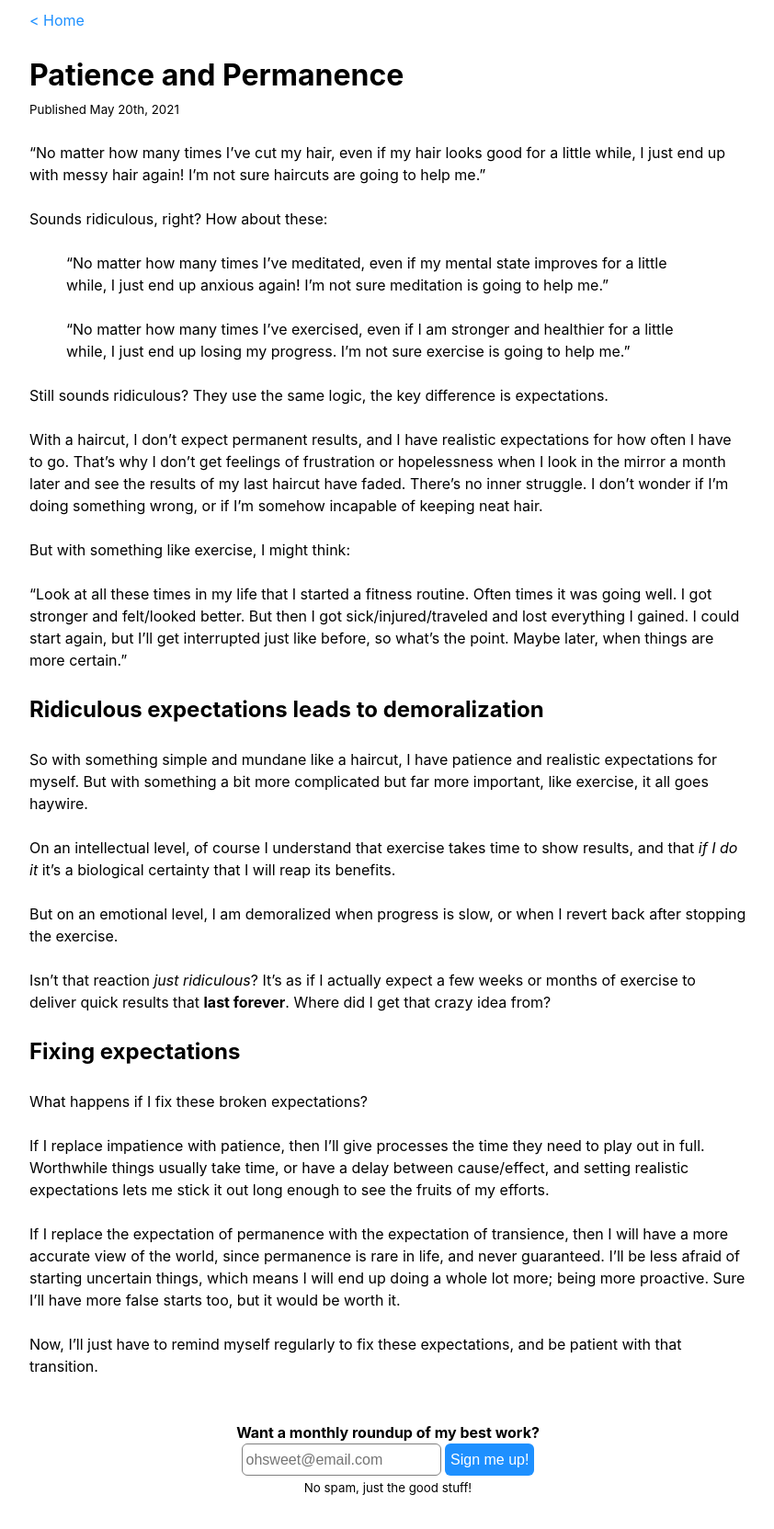
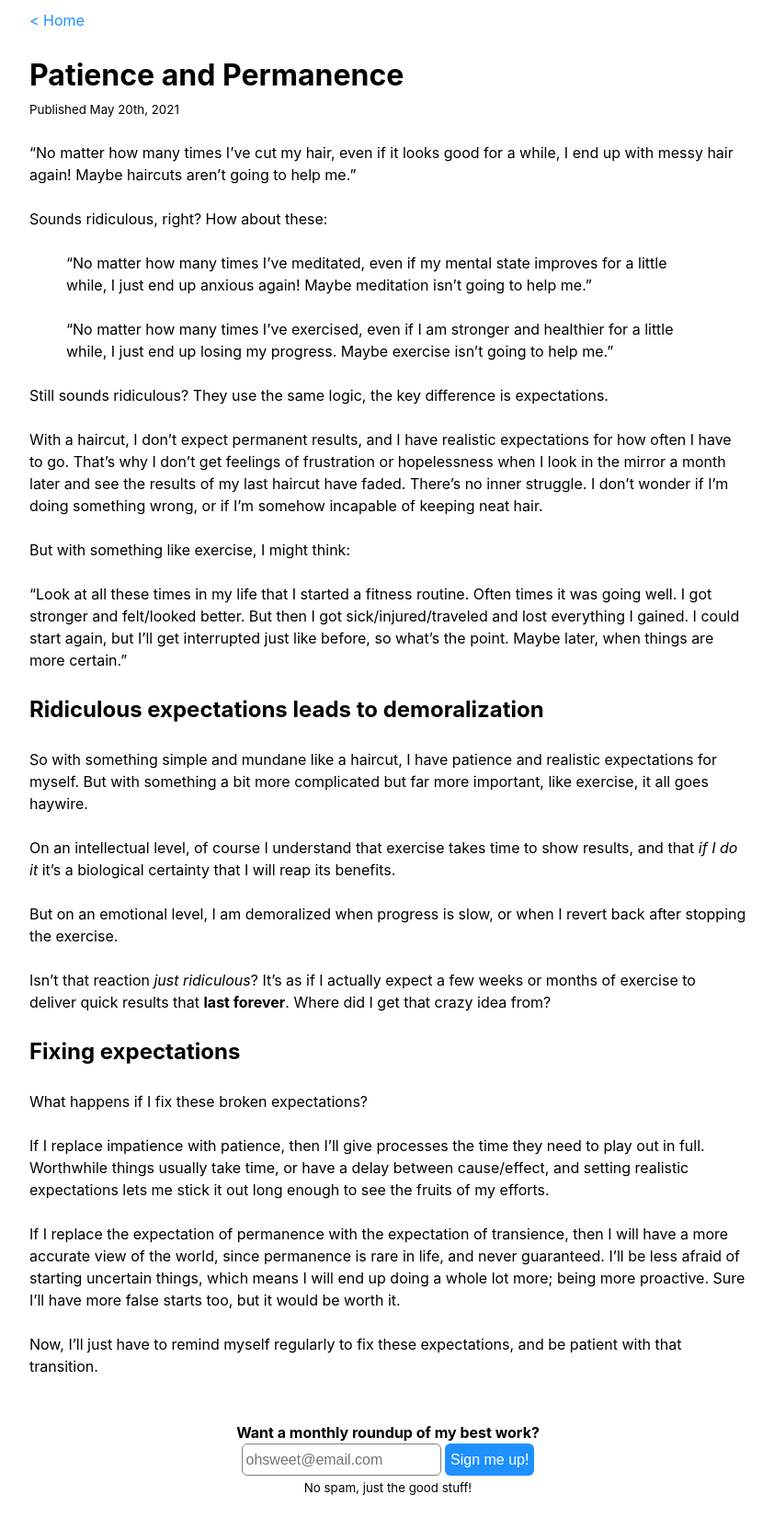
Before and after one commit to pooriajr/pooriar, a Jekyll site: the page built from _posts/2021-05-20-patience-and-permanence.md, in a window 1280 px wide. Shown: the whole page at 92% size, without its empty margins (218-1060 px from the left). Built offline with Jekyll 4.4.1, drawn with Linux system fonts in a browser that asks for light colours.

Commit message:
tweaked copy

```diff
--- a/_posts/2021-05-20-patience-and-permanence.md
+++ b/_posts/2021-05-20-patience-and-permanence.md
@@ -4,13 +4,13 @@ title: Patience and Permanence
 date: 2021-05-20 18:39 -0500
 ---
 
-"No matter how many times I've cut my hair, even if my hair looks good for a little while, I just end up with messy hair again! I'm not sure haircuts are going to help me."
+"No matter how many times I've cut my hair, even if it looks good for a while, I end up with messy hair again! Maybe haircuts aren't going to help me."
 
 Sounds ridiculous, right? How about these:
 
-> "No matter how many times I've meditated, even if my mental state improves for a little while, I just end up anxious again! I'm not sure meditation is going to help me."
+> "No matter how many times I've meditated, even if my mental state improves for a little while, I just end up anxious again! Maybe meditation isn't going to help me."
 
-> "No matter how many times I've exercised, even if I am stronger and healthier for a little while, I just end up losing my progress. I'm not sure exercise is going to help me."
+> "No matter how many times I've exercised, even if I am stronger and healthier for a little while, I just end up losing my progress. Maybe exercise isn't going to help me."
 
 Still sounds ridiculous? They use the same logic, the key difference is expectations.
 
```
